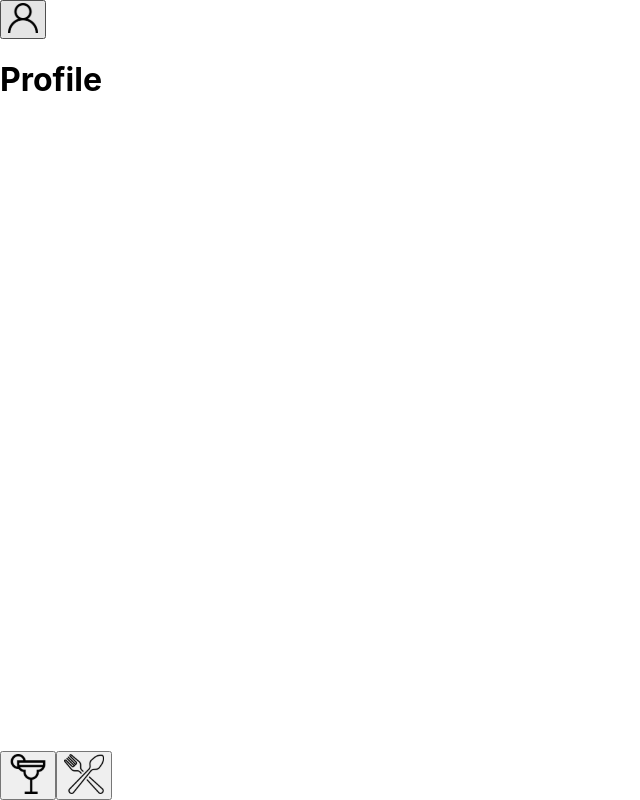
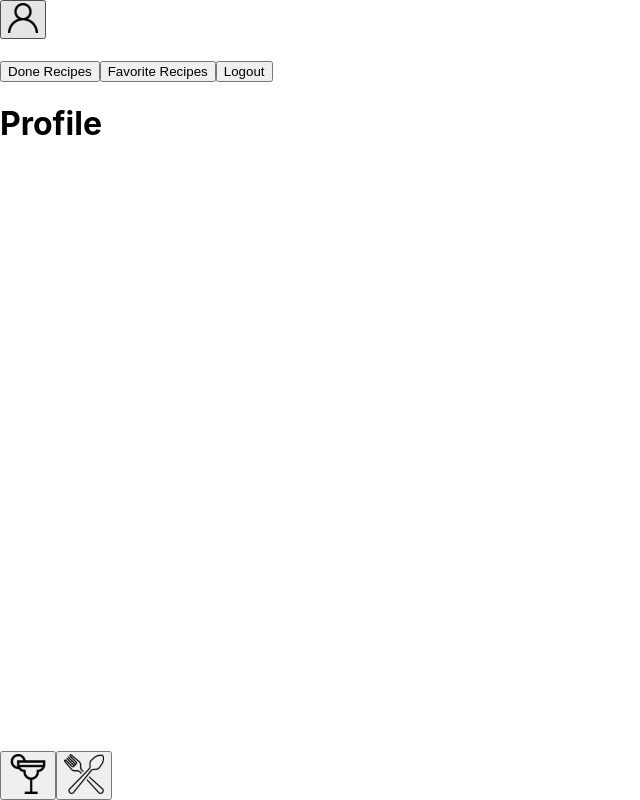
Before and after one commit to eduzissimo/Project-Recipes, a React (Vite) app: page /profile in a window 1280 px wide. Shown: the whole page, without its empty margins (0-640 px from the left). Built offline with nearby package versions, Linux system fonts and the light colour scheme.

Commit message:
Feat: Começando a tela de receitas em progresso, tela de Perfil já feita enquanto outros requisitos não estão sendo desenvolvidos

```diff
--- a/src/Pages/Profile.tsx
+++ b/src/Pages/Profile.tsx
@@ -1,10 +1,60 @@
+import { useEffect, useState } from 'react';
+import { useNavigate } from 'react-router-dom';
 import Header from '../Components/Header';
 import ProfileDetails from '../Components/ProfileDetails';
 
 function Profile() {
+  const [userEmail, setUserEmail] = useState('');
+  const navigate = useNavigate();
+
+  useEffect(() => {
+    const storedUserString = localStorage.getItem('user');
+    if (storedUserString) {
+      const storedUser = JSON.parse(storedUserString);
+      setUserEmail(storedUser.email);
+    }
+  }, []);
+
+  const handleDoneRecipes = () => {
+    navigate('/done-recipes');
+  };
+
+  const handleFavoriteRecipes = () => {
+    navigate('/favorite-recipes');
+  };
+
+  const handleLogout = () => {
+    localStorage.clear();
+    navigate('/');
+  };
+
   return (
     <div data-testid="page-title">
       <Header />
+      <p data-testid="profile-email">
+        { userEmail }
+      </p>
+      <button
+        data-testid="profile-done-btn"
+        type="button"
+        onClick={ handleDoneRecipes }
+      >
+        Done Recipes
+      </button>
+      <button
+        data-testid="profile-favorite-btn"
+        type="button"
+        onClick={ handleFavoriteRecipes }
+      >
+        Favorite Recipes
+      </button>
+      <button
+        data-testid="profile-logout-btn"
+        type="button"
+        onClick={ handleLogout }
+      >
+        Logout
+      </button>
       <ProfileDetails />
     </div>
   );
```
Also changed, not shown: src/hooks/useApiRecipes.ts (added, +56 -0 lines), src/types.ts (added, +107 -0 lines), src/hooks/useInputSearch.ts (renamed from src/hooks/useInputSearch.tsx), 1 other file (tests, documents, lock files or other folders).
